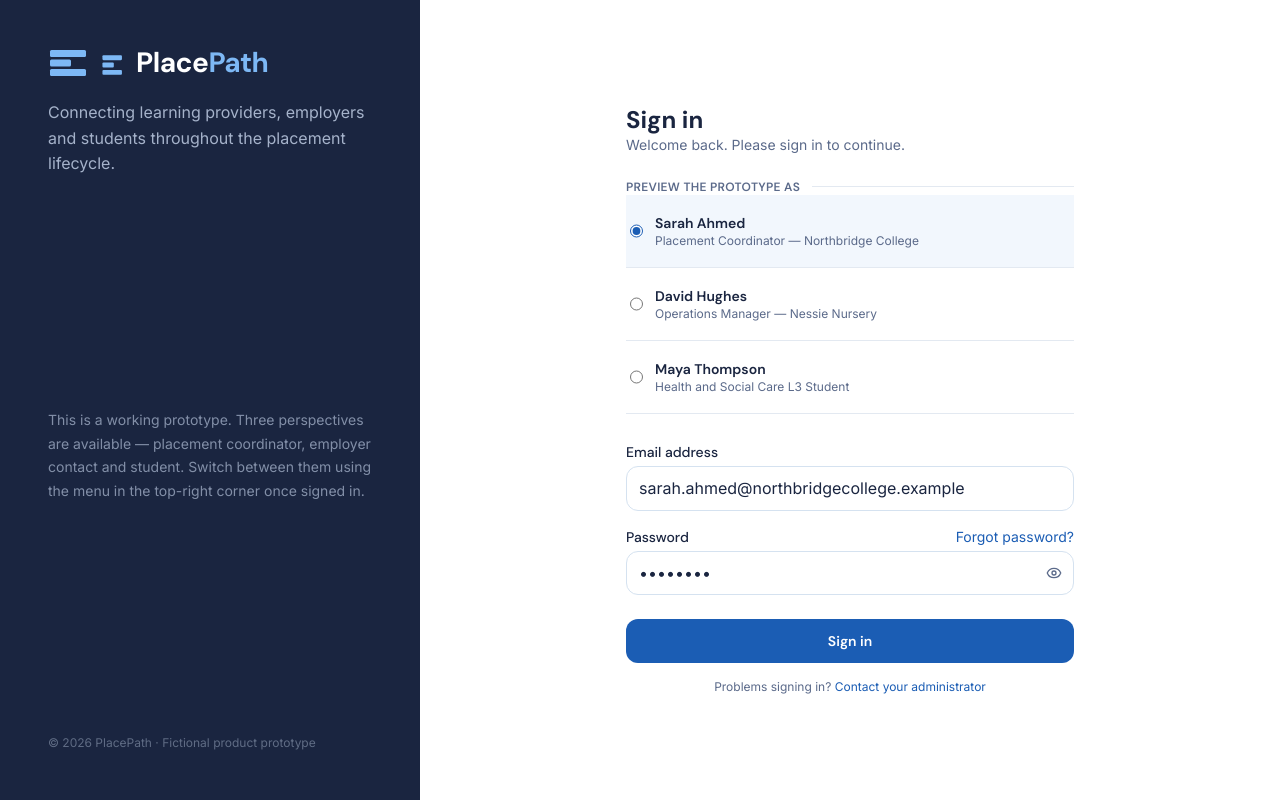
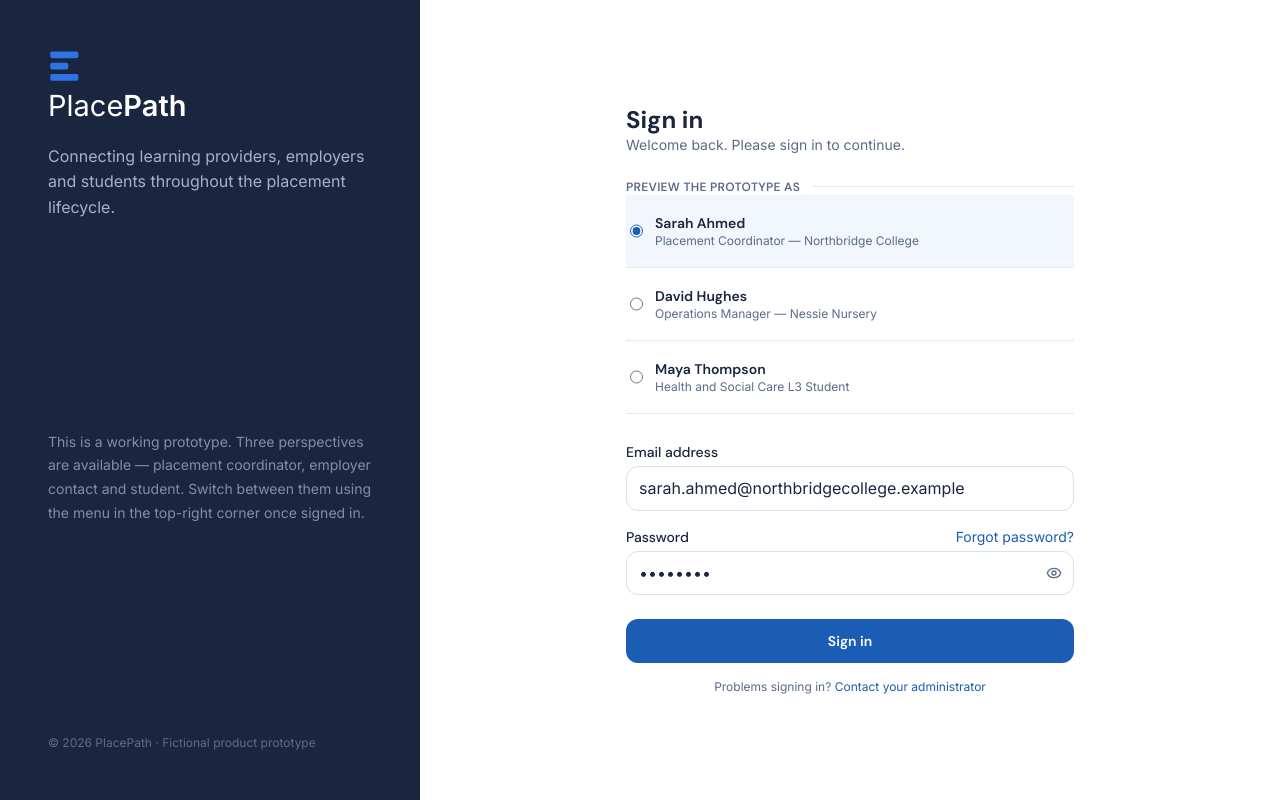
Before and after one commit to SophiePurewal/placepath-demo, a React (Vite) app: page / in a window 1280 px wide. Built offline with nearby package versions, Linux system fonts and the light colour scheme.

Commit message:
Replace PlacePath logo with mock lockup

```diff
--- a/src/components/BrandLogo.tsx
+++ b/src/components/BrandLogo.tsx
@@ -1,64 +1,3 @@
-interface BrandLogoProps {
-  size?: "sm" | "md" | "lg";
-  dark?: boolean;
-  markOnly?: boolean;
-}
-
-const sizes = {
-  sm: { iconWidth: 26, iconHeight: 20, fontSize: 20, gap: 9 },
-  md: { iconWidth: 32, iconHeight: 24, fontSize: 22, gap: 10 },
-  lg: { iconWidth: 40, iconHeight: 30, fontSize: 28, gap: 12 },
-};
-
-export default function BrandLogo({
-  size = "md",
-  dark = false,
-  markOnly = false,
-}: BrandLogoProps) {
-  const dimensions = sizes[size];
-  const primaryText = dark ? "#ffffff" : "#1a2540";
-  const accent = dark ? "#7db8f5" : "#2f66d0";
-
-  return (
-    <span
-      aria-label="PlacePath"
-      style={{
-        display: "inline-flex",
-        alignItems: "flex-end",
-        gap: markOnly ? 0 : dimensions.gap,
-        lineHeight: 1,
-        flexShrink: 0,
-      }}
-    >
-      {/* Single PlacePath mark — no secondary/stepped icon */}
-      <svg
-        width={dimensions.iconWidth}
-        height={dimensions.iconHeight}
-        viewBox="0 0 40 30"
-        aria-hidden="true"
-        focusable="false"
-        style={{ display: "block", flexShrink: 0 }}
-      >
-        <rect x="2" y="2" width="36" height="7" rx="1.5" fill={accent} />
-        <rect x="2" y="11.5" width="21" height="7" rx="1.5" fill={accent} />
-        <rect x="2" y="21" width="36" height="7" rx="1.5" fill={accent} />
-      </svg>
-
-      {!markOnly && (
-        <span
-          style={{
-            fontFamily: "var(--font-display)",
-            fontWeight: 700,
-            fontSize: dimensions.fontSize,
-            color: primaryText,
-            letterSpacing: "-0.5px",
-            whiteSpace: "nowrap",
-            lineHeight: 1,
-          }}
-        >
-          Place<span style={{ color: accent }}>Path</span>
-        </span>
-      )}
-    </span>
-  );
-}
+interface BrandLogoProps { size?: "sm" | "md" | "lg"; dark?: boolean; markOnly?: boolean; }
+const sizes={sm:{icon:25,font:20,gap:8},md:{icon:29,font:23,gap:9},lg:{icon:36,font:29,gap:11}};
+export default function BrandLogo({size="md",dark=false,markOnly=false}:BrandLogoProps){const s=sizes[size];const ink=dark?"#fff":"#101c35";return <span aria-label="PlacePath" className="pp-logo" style={{gap:markOnly?0:s.gap}}><svg width={s.icon} height={s.icon} viewBox="0 0 32 32" aria-hidden="true"><rect x="2" y="3" width="25" height="6" rx="1.7" fill="#2f73e4"/><rect x="2" y="13" width="16" height="6" rx="1.7" fill="#2f73e4"/><rect x="2" y="23" width="25" height="6" rx="1.7" fill="#2f73e4"/></svg>{!markOnly&&<span style={{fontSize:s.font,color:ink}}>Place<b>Path</b></span>}</span>}
```
